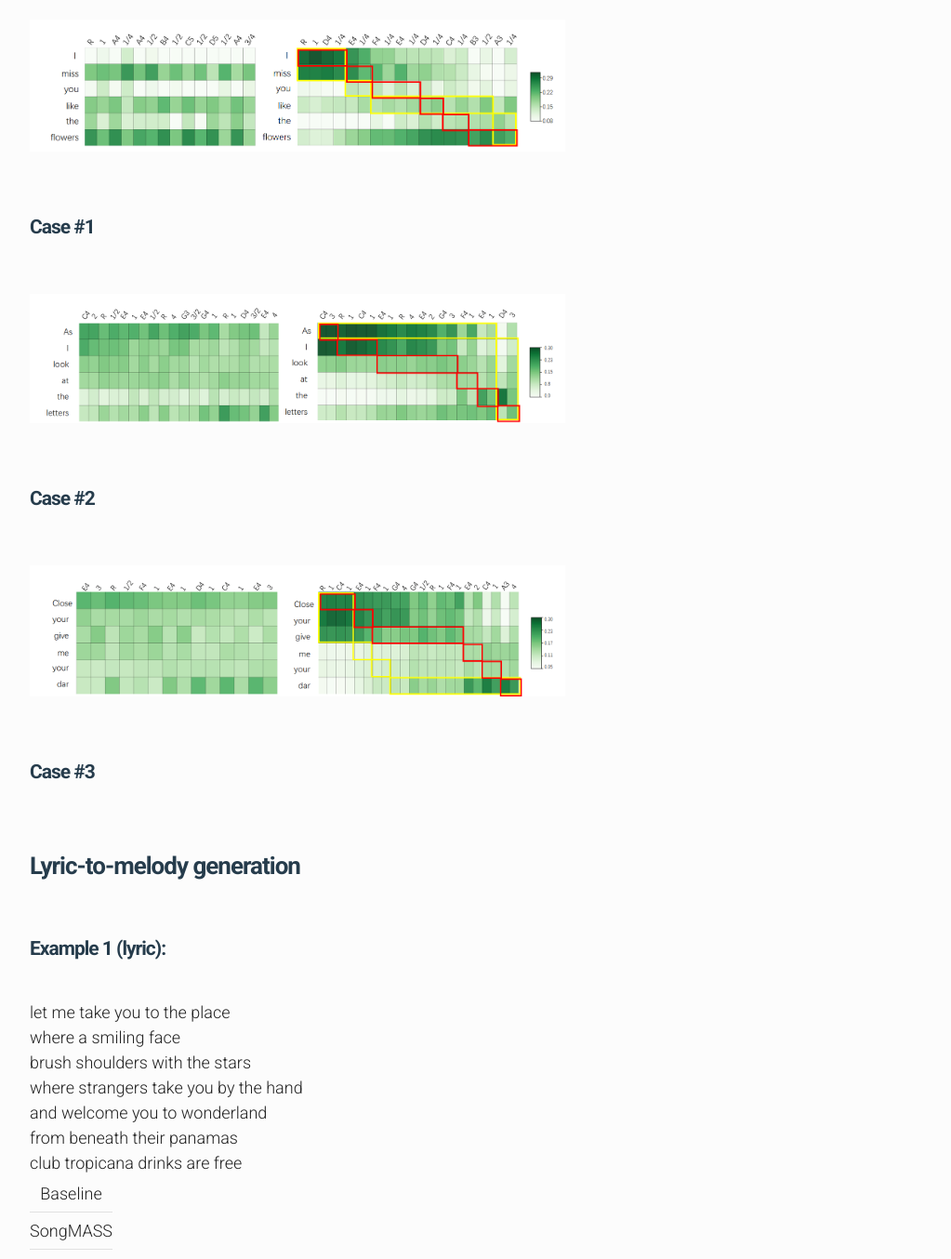
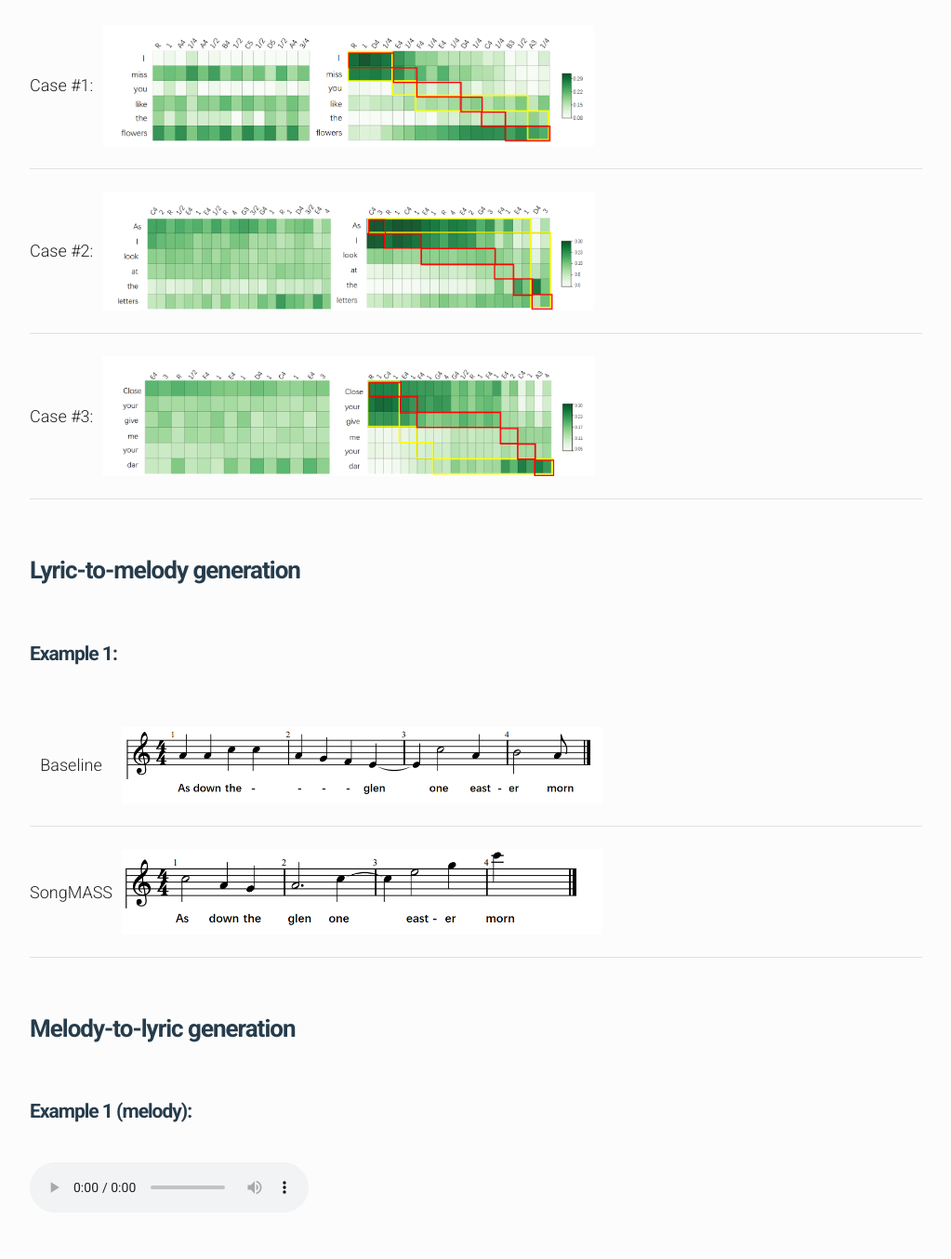
Before and after one commit to MusicGeneration/SongMASS, a plain HTML site: page index.html in a window 1280 px wide. Shown: the part 966-2320 px from the top of the page at 93% size, without its empty margins (128-1151 px from the left). Drawn offline with nearby package versions, Linux system fonts and the light colour scheme; some packages are replaced by stand-ins of ours.

Commit message:
Update index.html

```diff
--- a/index.html
+++ b/index.html
@@ -42,31 +42,33 @@
 
 <span id="attention_vis" name="Attention visualization"></span>
 <h2 id="attention_vis">Attention visualization</h2>
-<img src="./attn/attn1.png" width="60%" height="20px"> <br />
-<h3>Case #1</h3>
-<img src="./attn/attn2.png" width="60%" height="20px"> <br />
-<h3>Case #2</h3>
-<img src="./attn/attn3.png" width="60%" height="20px"> <br />
-<h3>Case #3</h3>
+<table>
+  <tr>
+    <td>Case #1:</td><td><img src="./attn/attn1.png" width="60%" height="20px"></td>
+  </tr>
+  <tr>
+    <td>Case #2:</td><td><img src="./attn/attn2.png" width="60%" height="20px"></td>
+  </tr>
+  <tr>
+    <td>Case #3:</td><td><img src="./attn/attn3.png" width="60%" height="20px"></td>
+  </tr>
+</table>
+
+
 <span id="L2M" name="Lyric-to-melody generation"></span>
 <h2 id="L2M">Lyric-to-melody generation</h2>
 
-<h3>Example 1 (lyric): </h3>
-<ruby>let me take you to the place</ruby><br />
-<ruby>where a     smiling face</ruby> <br />
-<ruby>brush shoulders with the stars</ruby> <br />
-<ruby>where strangers take you by the hand</ruby> <br />
-<ruby>and welcome you to wonderland</ruby> <br />
-<ruby>from beneath their panamas</ruby> <br />
-<ruby>club tropicana drinks are free</ruby> <br />
+<h3>Example 1: </h3>
+
 <table>
 <thead>
 <tr>
 <td style="text-align: center">Baseline</td>
-
+<td><img src="./audio/L2M/10_base.png" width="60%" height="10px"></td>
 </tr>
 <tr>
 <td style="text-align: center">SongMASS</td>
+<td><img src="./audio/L2M/10.png" width="60%" height="10px"></td>
 </tr>
 </thead>
 </table>
@@ -130,7 +132,12 @@
  <script type="text/javascript" async
    src="https://cdnjs.cloudflare.com/ajax/libs/mathjax/2.7.4/MathJax.js?config=TeX-MML-AM_CHTML">
  </script>
-
+ <style type="text/css">
+  td
+  {
+      white-space: nowrap;
+  }
+ </style>
 
 
 
```
